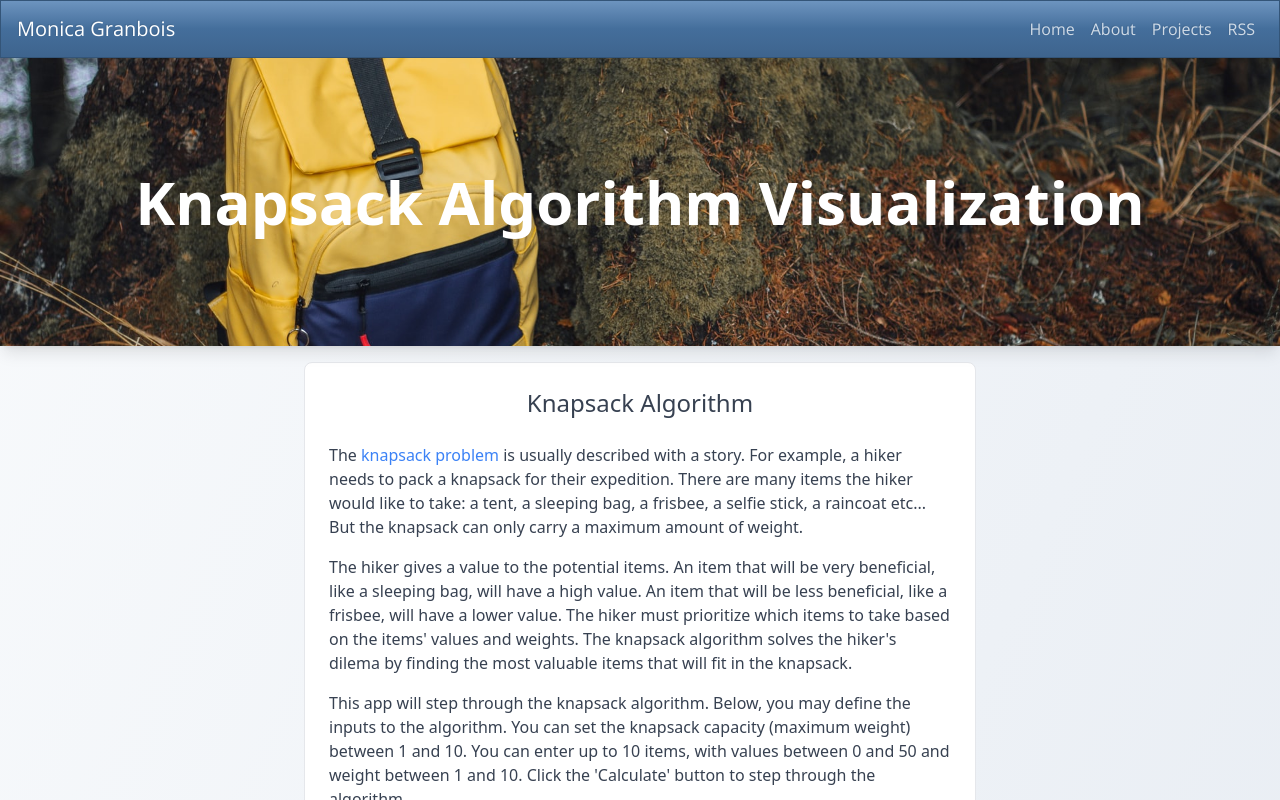
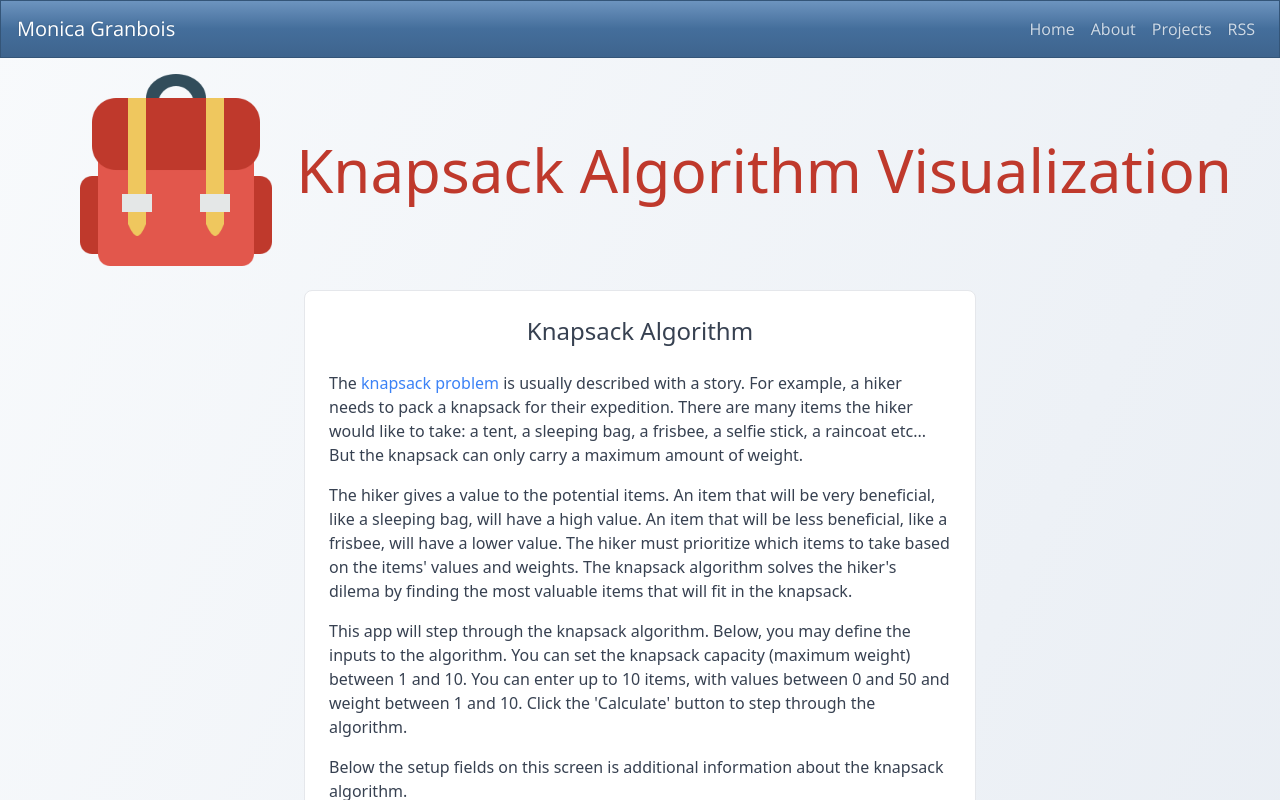
Before and after one commit to MonicaG/knapsack-algorithm-visualization, a React (Create React App) app: page / in a window 1280 px wide. Shown: the top 800 px of the page. Built offline with nearby package versions, Linux system fonts and the light colour scheme.

Commit message:
New hero image

```diff
--- a/src/App.js
+++ b/src/App.js
@@ -6,7 +6,7 @@ import SolutionController from './components/solution/SolutionController';
 import Item from './models/Item';
 import KnapsackAlgorithm from './models/KnapsackAlgorithm'
 import { CameraIcon } from '@heroicons/react/solid';
-import hero from './assets/hero.jpg';
+import hero from './assets/hero.png';
 import twitter from './assets/twitter-blue.svg';
 import github from './assets/github.png';
 import menu from './assets/menu.svg';
@@ -98,9 +98,9 @@ function App() {
           </nav>
         </header>
         <div className="rounded">
-          <div className="relative mb-2">
-            <img className="object-cover h-32 sm:h-72 2xl:h-80 w-full object-center shadow-lg" src={hero} alt="Yellow backpack at the base of a tree." />
-            <h1 className="absolute inset-0 z-10 flex justify-center items-center text-white font-bold text-center text-4xl sm:text-6xl ">Knapsack Algorithm Visualization</h1>
+          <div class="flex justify-center gap-x-2">
+            <div className="ml-4 px-2 md:py-4 md:px-4"><img className="object-contain h-48" src={hero} alt="Drawing of an orange backpack with yellow straps." /></div>
+            <div className="self-center text-4xl md:text-6xl text-[#BF392C]">Knapsack Algorithm Visualization</div>
           </div>
           <div className="p-2">
             <div className="border bg-white p-6 md:max-w-2xl 2xl:max-w-4xl md:mx-auto rounded-lg">
@@ -137,7 +137,7 @@ function App() {
             </div>
             <div className="col-span-2 ">
               <div className="flex items-center">
-                <CameraIcon className="h-5" /><span className="mx-1"><a href="https://unsplash.com/@ilypnytskyi" className="link"> Igor Lypnytskyi</a> on <a href="https://unsplash.com/photos/hg_ScY1LFQU?utm_source=unsplash&utm_medium=referral&utm_content=creditShareLink" className="link">Unsplash</a></span>
+                <CameraIcon className="h-5" /><span className="mx-1"><a href="https://icon-icons.com/icon/backpack-bag/54417" className="link">Nick Frost and Greg Lapin</a> on <a href="https://icon-icons.com/" className="link">icons-icons</a></span>
               </div>
             </div>
             <div className="col-span-2 ">
```
Also changed, not shown: src/assets/hero.jpg (deleted), src/assets/hero.png (added).
